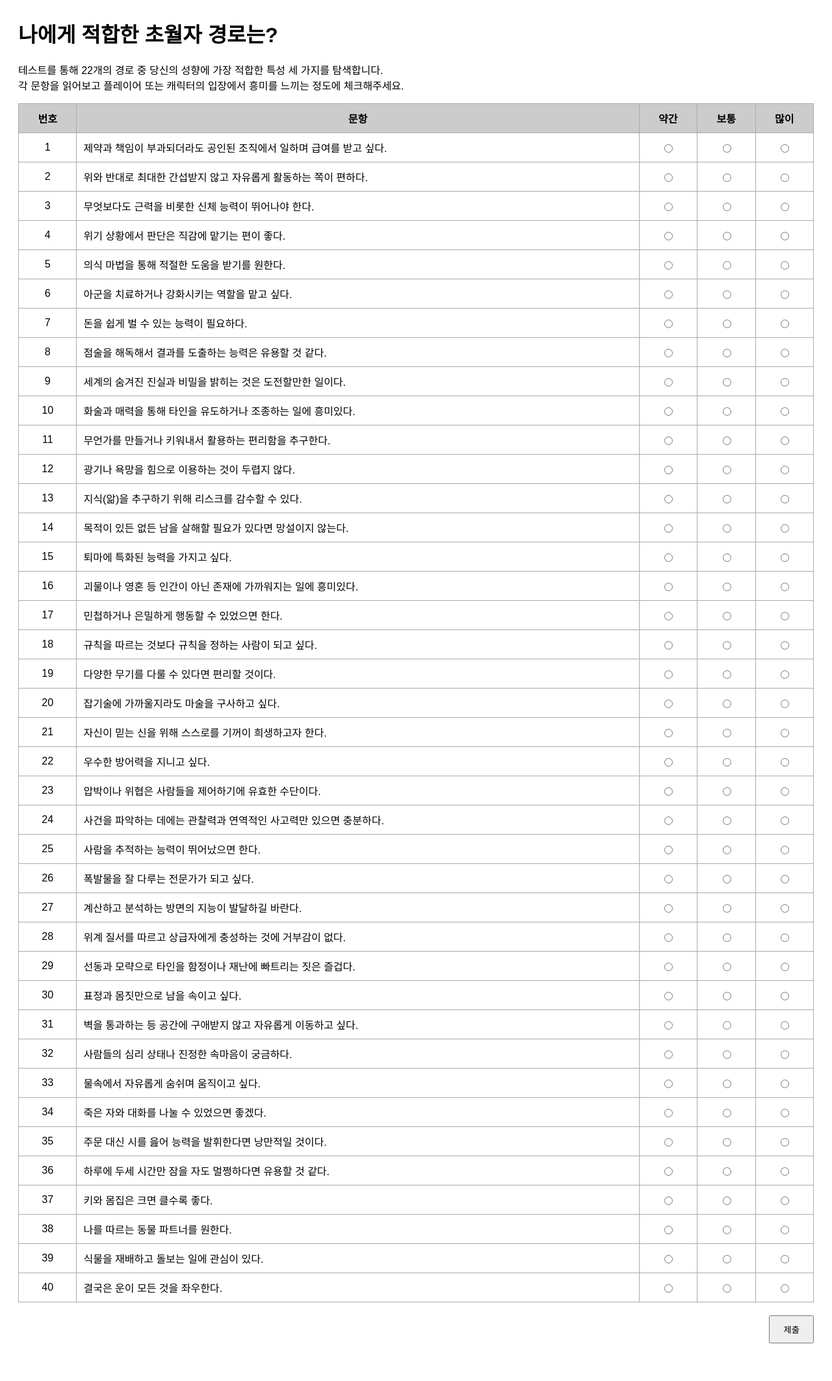
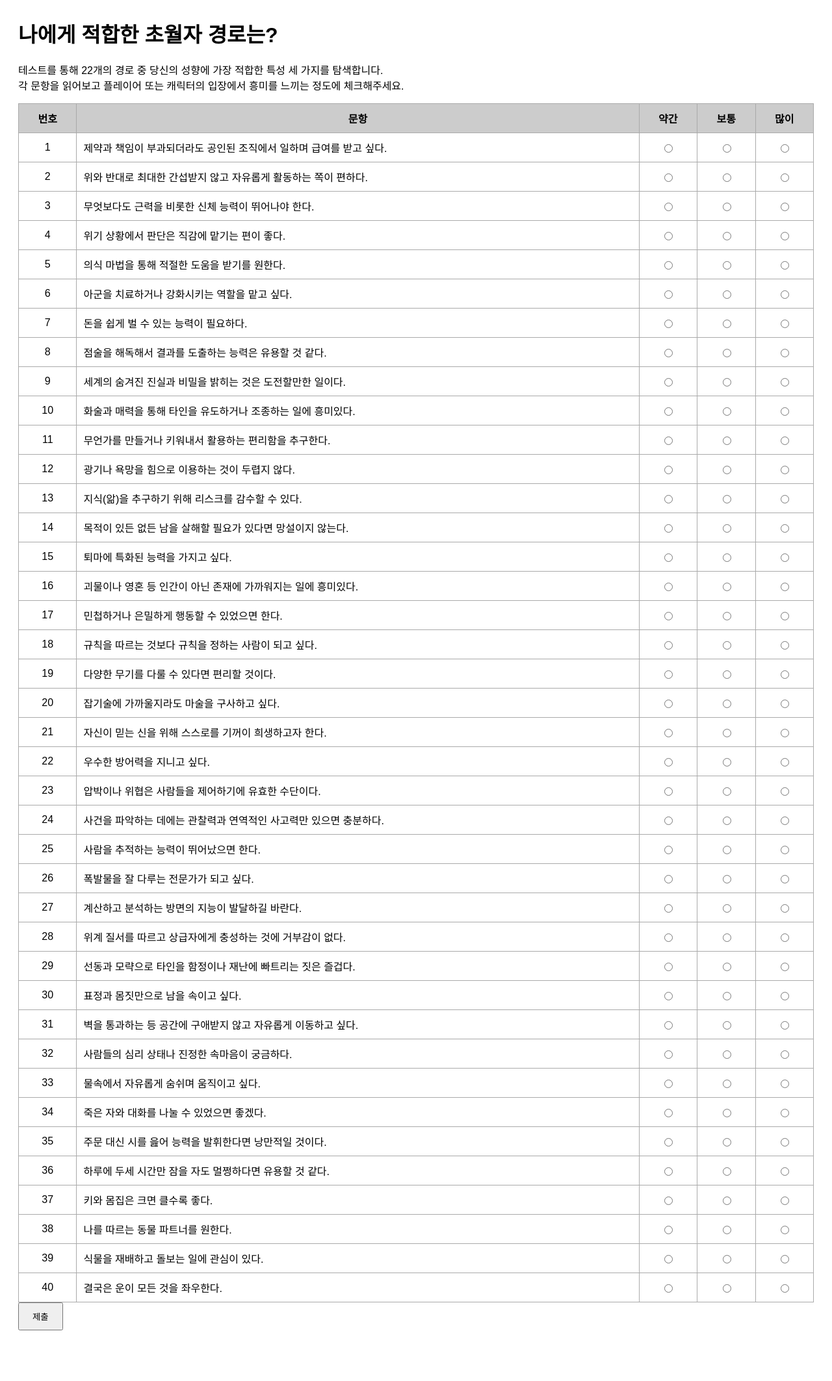
Before and after one commit to izpew/lotm, a Jekyll site: the page _chapters/html/pathway_test.html, which Jekyll copies as it is, in a window 1280 px wide. Shown: the whole page at 65% size. Built offline with Jekyll 4.4.1, drawn with Linux system fonts in a browser that asks for light colours.

Commit message:
Update pathway_test.html

```diff
--- a/_chapters/html/pathway_test.html
+++ b/_chapters/html/pathway_test.html
@@ -19,11 +19,6 @@
     }
     td.question-text {
       text-align: left;
-    }
-    .submit-container {
-      display: flex;
-      justify-content: flex-end;
-      margin-top: 20px;
     }
     button {
       padding: 10px 20px;
@@ -56,7 +51,7 @@
       </tbody>
     </table>
 
-    <div class="submit-container">
+    <div>
       <button type="submit">제출</button>
     </div>
   </form>
```
